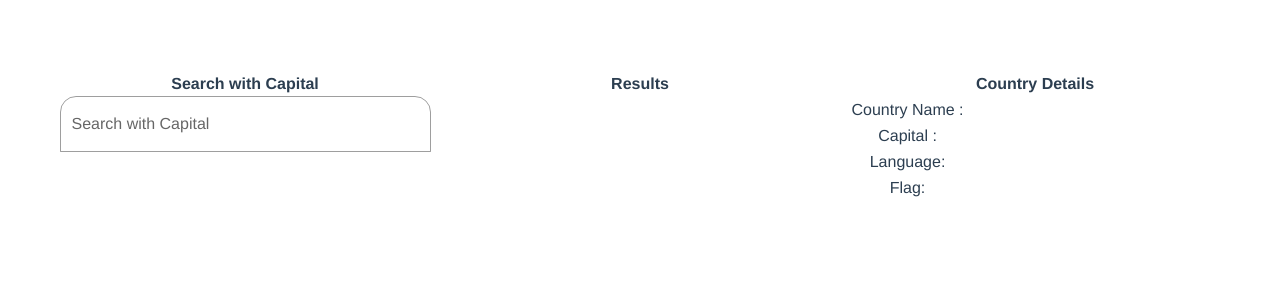
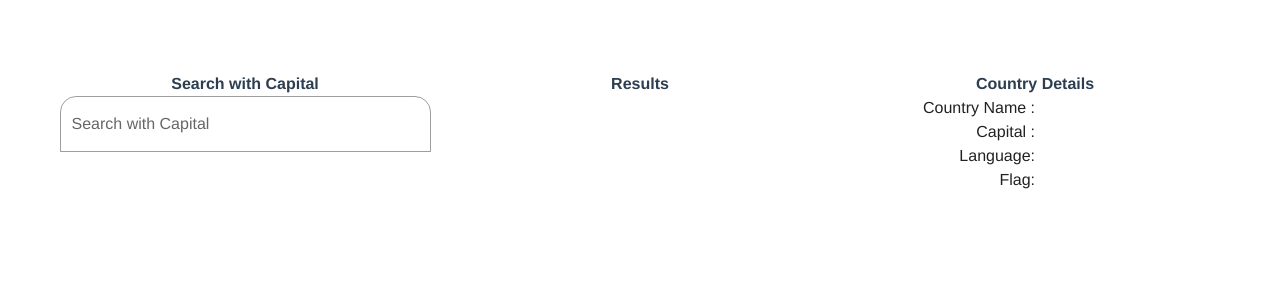
Before and after one commit to tuhin47/vuetify-with-country_api, a Vue app: page / in a window 1280 px wide. Shown: the top 300 px of the page. Built offline with nearby package versions, Linux system fonts and the light colour scheme.

Commit message:
refactor

```diff
--- a/src/components/DetailsInfo.vue
+++ b/src/components/DetailsInfo.vue
@@ -1,27 +1,24 @@
 <template>
   <v-col cols="4">
     <strong>Country Details</strong>
-    <table>
+    <v-simple-table>
       <tr>
-        Country Name :
-        {{
-          country.name || ""
-        }}
+        <td>Country Name :</td>
+        <td>{{ country.name || "" }}</td>
       </tr>
       <tr>
-        Capital :{{
-          country.capital
-        }}
+        <td>Capital :</td>
+        <td>{{ country.capital || "" }}</td>
       </tr>
       <tr>
-        Language:{{
-          languages
-        }}
+        <td>Language:</td>
+        <td>{{ languages }}</td>
       </tr>
       <tr>
-        Flag:
+        <td>Flag:</td>
+        <td></td>
       </tr>
-    </table>
+    </v-simple-table>
   </v-col>
 </template>
 <script>
@@ -42,3 +39,12 @@ export default {
   },
 };
 </script>
+<style scoped>
+td {
+  text-align: left;
+}
+td:first-child {
+  text-align: right;
+  width: 50%;
+}
+</style>
--- a/src/components/ResultBox.vue
+++ b/src/components/ResultBox.vue
@@ -18,20 +18,20 @@ export default {
   name: "ResultBox",
   data: () => ({
     items: [],
-    selectedItem:0
+    selectedItem: null,
   }),
   computed: {
     ...mapGetters(["getResults"]),
   },
-  methods:{
-    setSelectedItem(val){
-      this.$store.commit("SET_SELECTED_ITEM",val);
-    }
+  methods: {
+    setSelectedItem(val) {
+      this.$store.commit("SET_SELECTED_ITEM", val);
+    },
   },
-  watch:{
-    selectedItem(val){
+  watch: {
+    selectedItem(val) {
       this.setSelectedItem(val);
-    }
-  }
+    },
+  },
 };
 </script>
--- a/src/state/store.js
+++ b/src/state/store.js
@@ -1,13 +1,14 @@
 import Vue from "vue";
 import Vuex from "vuex";
 import axios from "axios";
+
 Vue.use(Vuex);
 
 const store = new Vuex.Store({
   state: {
     searchInput: "",
     searchResults: [],
-    selectedItem: 0,
+    selectedItem: null,
   },
   getters: {
     getResults: (state) => {
@@ -23,21 +24,27 @@ const store = new Vuex.Store({
     },
   },
   mutations: {
-    SET_SEARCH_INPUT(state, value) {
-      state.searchInput = value;
-    },
     SET_SELECTED_ITEM(state, value) {
       state.selectedItem = value;
     },
+    GET_SEARCH_RESULT(state, { data, key }) {
+      state.searchResults = data;
+      state.searchInput = key;
+    },
   },
   actions: {
-    searchForInput({ commit, state }, value) {
+    searchForInput({ commit }, key) {
+      commit("SET_SELECTED_ITEM");
       axios
-        .get(`https://restcountries.eu/rest/v2/capital/${value}`)
+        .get(`https://restcountries.eu/rest/v2/capital/${key}`)
         .then((result) => {
-          if (result.status === 200) state.searchResults = result.data;
-          else console.error(result);
-          commit("SET_SEARCH_INPUT", value);
+          if (result.status === 200) {
+            commit("GET_SEARCH_RESULT", { data: result.data, key });
+          }
+        })
+        .catch((error) => {
+          commit("GET_SEARCH_RESULT", { data: {}, key });
+          console.error(key, error);
         });
     },
   },
```
